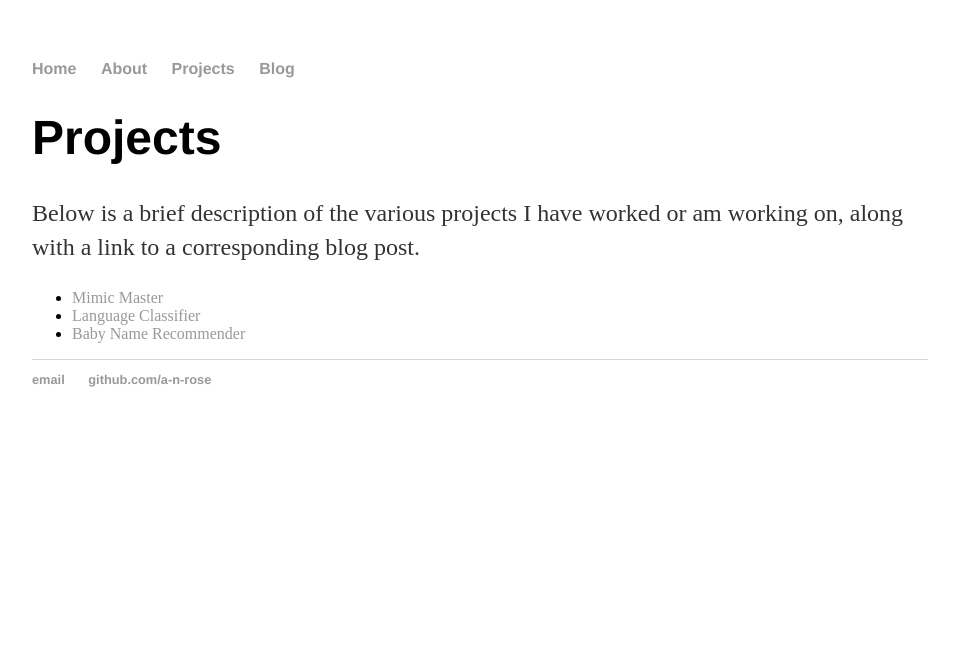
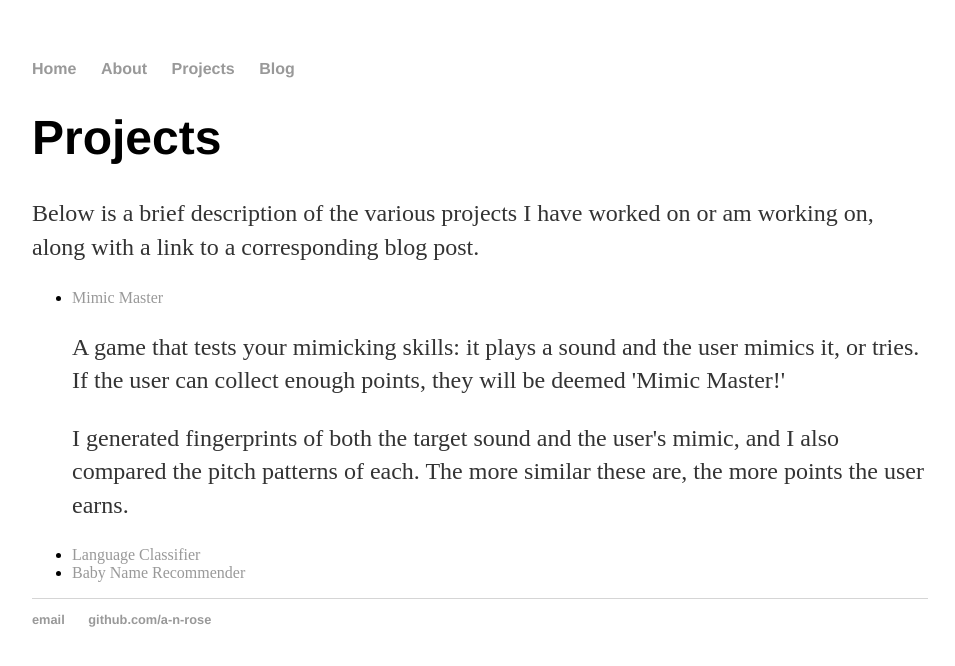
Before and after one commit to a-n-rose/a-n-rose.github.io, a Jekyll site: the page built from projects/index.html, in a window 1280 px wide. Shown: the top 666 px of the page, without its empty margins (160-1115 px from the left). Built offline with Jekyll 4.4.1, drawn with Linux system fonts in a browser that asks for light colours.

Commit message:
Update index.html
description of Mimic Master

```diff
--- a/projects/index.html
+++ b/projects/index.html
@@ -5,10 +5,12 @@ title: Aislyn's Projects
 
 		<div class="projects">
 			<h1>Projects</h1>
-			<p>Below is a brief description of the various projects I have worked or am working on, along with a link to a corresponding blog post.</p>
+			<p>Below is a brief description of the various projects I have worked on or am working on, along with a link to a corresponding blog post.</p>
 
 			<ul class="projects_list">
 				<li><a href="/projects/mimic-master">Mimic Master</a></li>
+				<p>A game that tests your mimicking skills: it plays a sound and the user mimics it, or tries. If the user can collect enough points, they will be deemed 'Mimic Master!'</p>
+				<p>I generated fingerprints of both the target sound and the user's mimic, and I also compared the pitch patterns of each. The more similar these are, the more points the user earns.</p>
 				<li><a href="/projects/language-classifier">Language Classifier</a></li>
 				<li><a href="/projects/babyname-recommender">Baby Name Recommender</a></li>
 				</ul>
```
